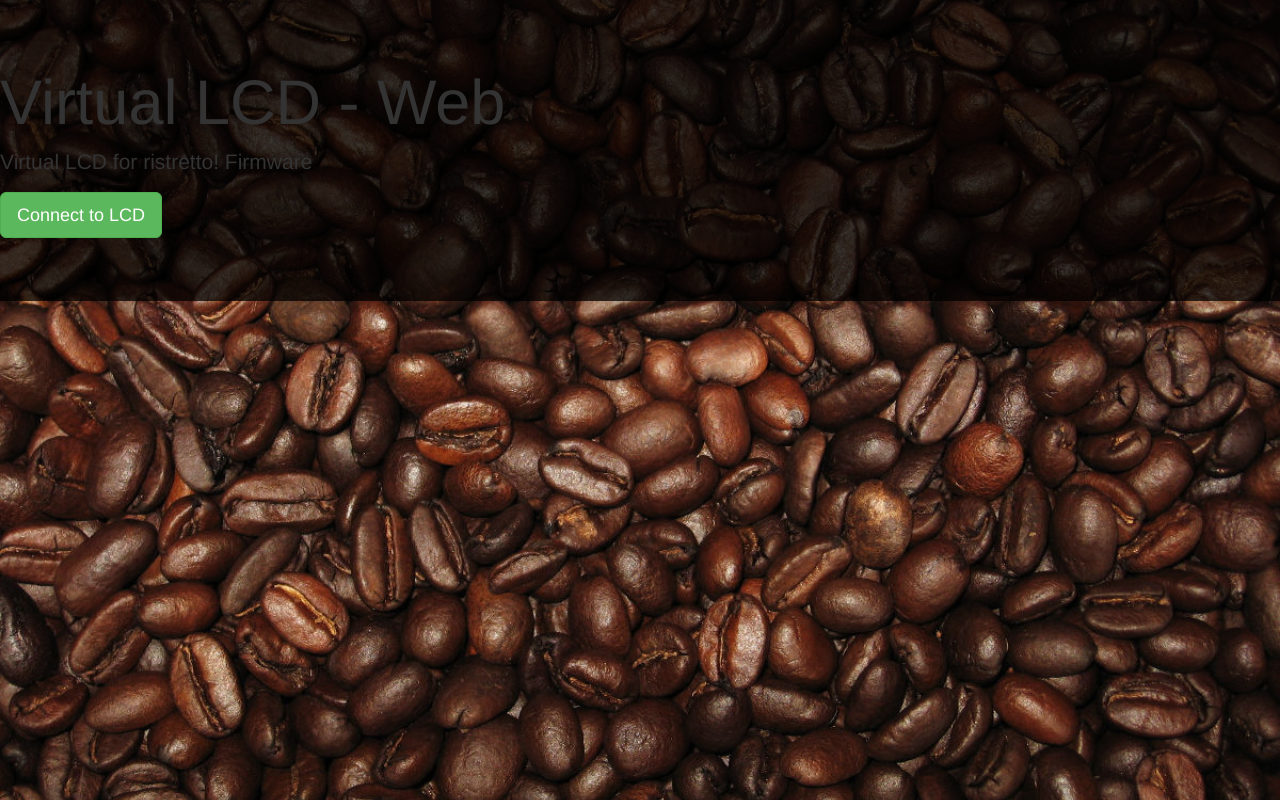
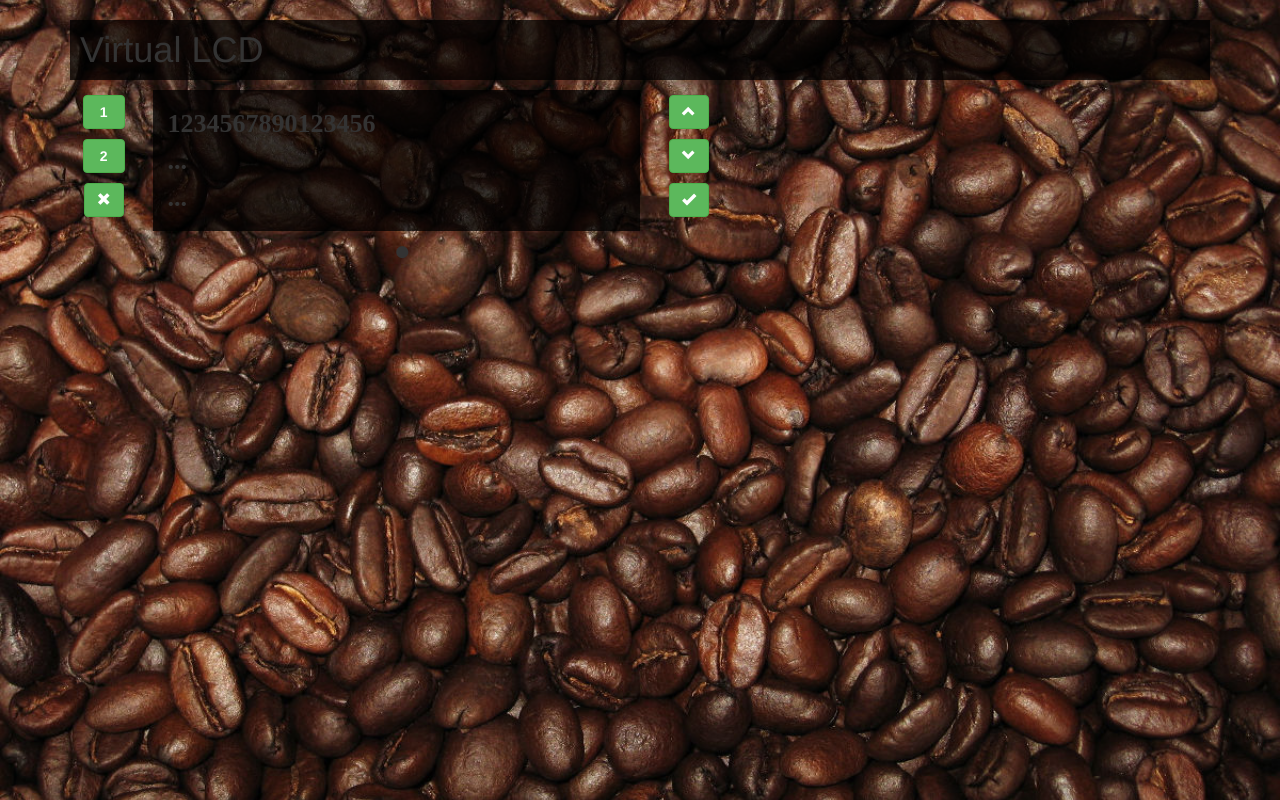
Before and after one commit to kesaloh13/vlcdweb, a website: page assets/index.html in a window 1280 px wide. Drawn offline with nearby package versions, Linux system fonts and the light colour scheme; no server answers; a web font is replaced by a local one.

Commit message:
Changed layout

```diff
--- a/assets/index.html
+++ b/assets/index.html
@@ -1,50 +1,51 @@
-<!doctype html>
+<!DOCTYPE html>
 <html>
+
     <head>
         <title>VLCD - Web</title>
         <meta name="viewport" content="width=device-width" charset="utf-8">
         <link rel="stylesheet" href="https://netdna.bootstrapcdn.com/bootswatch/3.0.0/cyborg/bootstrap.min.css">
         <script type="text/javascript" src="https://ajax.googleapis.com/ajax/libs/jquery/2.0.3/jquery.min.js"></script>
         <script type="text/javascript" src="https://netdna.bootstrapcdn.com/bootstrap/3.1.1/js/bootstrap.min.js"></script>
-    <link href='http://fonts.googleapis.com/css?family=Droid+Sans+Mono' rel='stylesheet' type='text/css'>
+        <link href="http://fonts.googleapis.com/css?family=Droid+Sans+Mono"
+        rel="stylesheet" type="text/css">
         <script src="/socket.io/socket.io.js"></script>
-    <script type="text/javascript" src="/vlcdmain.js"></script>
-    <link rel="stylesheet" href="/styles.css">
+        <script type="text/javascript" src="vlcdmain.js"></script>
+        <link rel="stylesheet" href="styles.css">
     </head>
 
     <body>
-    <div id="start" class="jumbotron">
-      <h1>Virtual LCD - Web</h1>
-      <p>Virtual LCD for ristretto! Firmware</p>
-      <a id="StartBtn" class="btn btn-success btn-lg">Connect to LCD</a>
+        <div id="LCD" class="container">
+            <h1 id="start">Virtual LCD</h1>
+            <div class="row">
+                <div class="col-xs-2 col-sm-1 col-md-1">
+                    <p class="text-center">
+                        <a id="btn1" class="btn btn-success"><b>&nbsp;1&nbsp;</b></a>
+						<a id="btn2" class="btn btn-success"><b>&nbsp;2&nbsp;</b></a>
+                        <a id="btnESC" class="btn btn-success"><span class="glyphicon glyphicon-remove"></span></a>
+                    </p>
                     <p></p>
                 </div>
-    <div id="LCD" class="container">
-      <h1>Virtual LCD</h1>
-      <div class="row">
-        <div class="col-xs-2 col-sm-1 col-md-1">
-          <p class="text-center"></a><a id="btn1" class="btn btn-success"><b>&nbsp;1&nbsp;</b></a></p>
-          <p class="text-center"><a id="btn2" class="btn btn-success"><b>&nbsp;2&nbsp;</b></a></p>
-          <p class="text-center"><a id="btnESC" class="btn btn-success"><span class="glyphicon glyphicon-remove"></span></a><p></p>
+                <div class="col-xs-8 col-md-5" id="panel">
+                    <p id="datatext" class="text-left">1234567890123456
+                        <br>...
+                        <br>...</p>
                 </div>
-        <div class="col-xs-8 col-md-5">
-          <div id="data" class="well">
-            <p id="datatext" class="text-center">Waiting for data<br>
-              ...<br>
-              &nbsp</p>
+                <div class="col-xs-1 col-md-1">
+                    <p class="text-center">
+                        <a id="btnUp" class="btn btn-success"><span class="glyphicon glyphicon-chevron-up"></span></a>
+                        <a id="btnDown" class="btn btn-success"><span class="glyphicon glyphicon-chevron-down"></span></a>
+                        <a id="btnOK" class="btn btn-success"><span class="glyphicon glyphicon-ok"></span></a>
+                    </p>
                 </div>
             </div>
-        <div class="col-xs-1 col-md-1">
-          <p class="text-center"><a id="btnUp" class="btn btn-success"><span class="glyphicon glyphicon-chevron-up"></span></a></p>
-          <p class="text-center"><a id="btnDown" class="btn btn-success"><span class="glyphicon glyphicon-chevron-down"></span></a></p>
-          <p class="text-center"><a id="btnOK" class="btn btn-success"><span class="glyphicon glyphicon-ok"></span></a></p>
+            <div class="col-xs-2 col-sm-1 col-md-1">&nbsp;</div>
+            <div class="col-xs-8 col-md-5">
+                <p class="text-center">
+                    <span id="#statusled" class="glyphicon glyphicon-one-fine-dot"></span>
+                </p>
             </div>
-      </div>
-      <div class="col-xs-2 col-sm-1 col-md-1">&nbsp</div>
-        <div class="col-xs-8 col-md-5">
-          <p class="text-center"><span id="#statusled" class="glyphicon glyphicon-one-fine-dot"></span></p>
-        </div>
-        <div class="col-xs-1 col-md-1">&nbsp</div>
+            <div class="col-xs-1 col-md-1">&nbsp;</div>
             <p></p>
             <!-- <p class="text-center"></p><a id="DisconnectBtn" class="btn btn-primary btn-xs">Disconnect</a></p> -->
         </div>
--- a/assets/styles.css
+++ b/assets/styles.css
@@ -11,32 +11,64 @@
       }
 
       #LCD {
-        display: none;
+        display: true;
       }
-      #data {
+      #datatext {
         font-family: Droid Sans Mono;
         font-weight: bold;
+		margin-top: 15px;
+		margin-bottom: 15px;
+
+.btn {
+
+		margin-top: 5px;
+		margin-bottom: 5px;
+	}
+
       }
-      @media all and (min-width: 350px) {
-        #data {
-        font-size: 14px;
+      @media all and (min-width: 100px) {
+        #datatext {
+        font-size: 12px;
         }
       }
-      @media all and (min-width: 370px) {
-       #data {
+
+	  @media all and (min-width: 300px) {
+        #datatext {
         font-size: 18px;
         }
       }
+      @media all and (min-width: 350px) {
+       #datatext {
+        font-size: 21px;
+        }
+		.btn {
+			font-size: 12px;
+			margin-top: 3px;
+			margin-bottom: 3px;
+		}
+      }
       @media all and (min-width: 400px) {
-       #data {
-        font-size: 20px;
+       #datatext {
+        font-size: 26px;
         }
+		.btn {
+			font-size: 14px;
+			margin-top: 5px;
+			margin-bottom: 5px;
+		}
        }
 
-       .jumbotron, #data {
+       #panel, #start {
         background: rgb(0, 0, 0); /* This is for ie8 and below */
         background: rgba(0, 0, 0, 0.75);
 }
+
+		#start {
+		padding-top: 10px;
+		padding-bottom: 10px;
+		padding-left: 10px;
+		padding-right: 10px;
+	}
 
       .glyphicon.glyphicon-one-fine-dot:before {
        content: "\25cf";
--- a/config.json
+++ b/config.json
@@ -1,4 +1,4 @@
 {
 	"serverport": "8080",
-	"serialport": "/dev/ttyUSB0"
+	"serialport": "COM6"
 }
```
Lines whose indentation alone changed are shown as unchanged.
